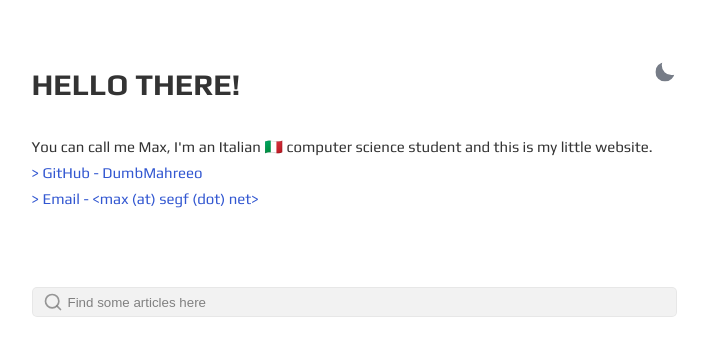
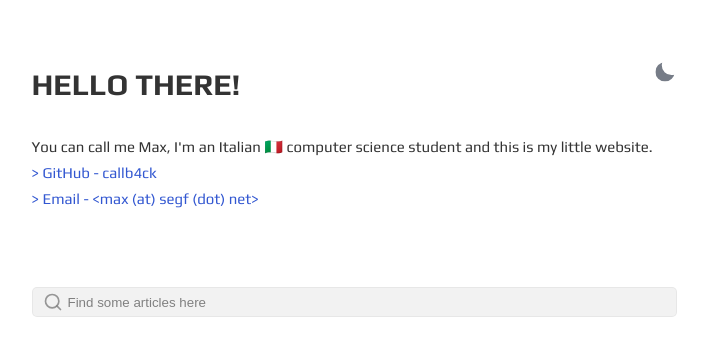
Before and after one commit to callb4ck/callb4ck.github.io, a Jekyll site: the page built from index.html, in a window 1280 px wide. Shown: the top 357 px of the page, without its empty margins (286-994 px from the left). Built offline with Jekyll 4.4.1, drawn with Linux system fonts in a browser that asks for light colours.

Commit message:
Update index.html with new github

```diff
--- a/index.html
+++ b/index.html
@@ -11,7 +11,7 @@ layout: default
     <div class="bio">
 	    {{ site.description }}
         <p>
-            <a href="https://github.com/DumbMahreeo">> GitHub - DumbMahreeo</a>
+            <a href="github.segf.net">> GitHub - callb4ck</a>
         </p>
         <p>
             <a id="email-ref" href="">> Email - &ltmax (at) segf (dot) net&gt </a>
```
